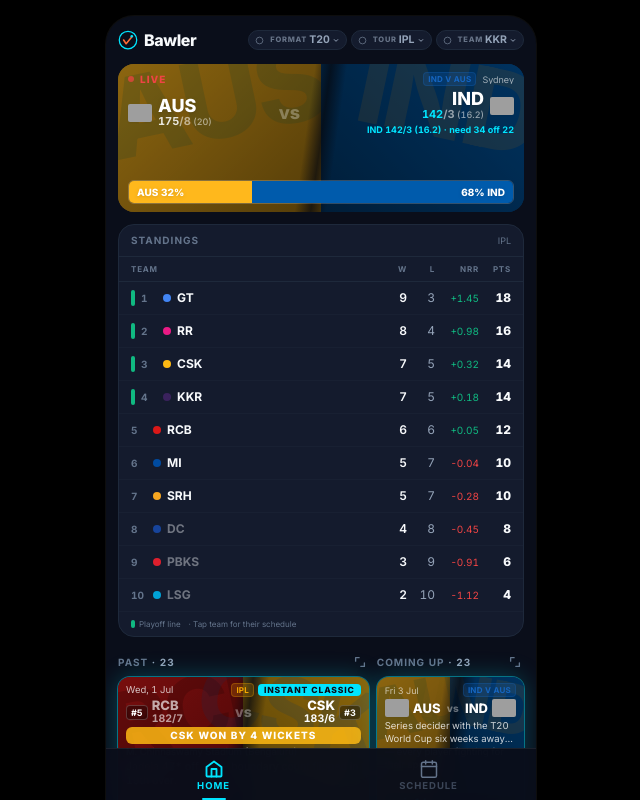
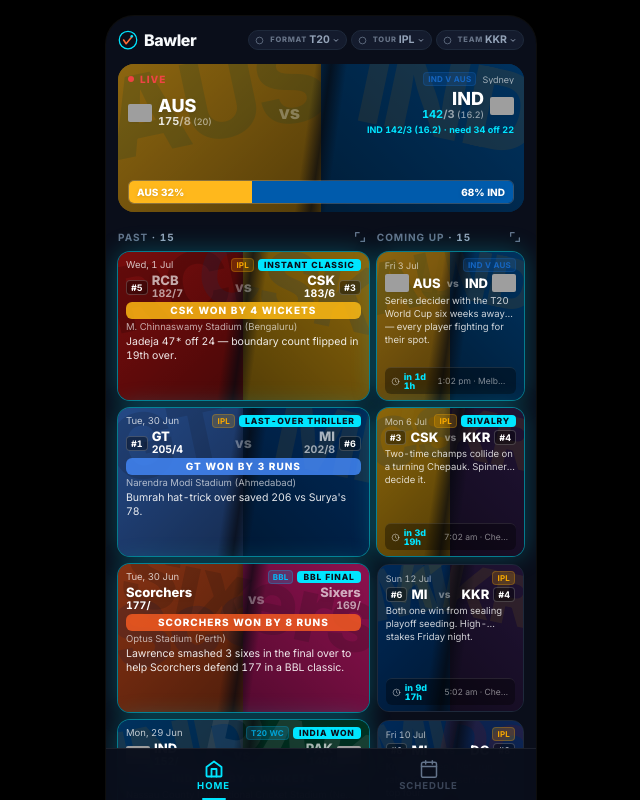
Before and after one commit to ishan401/bawler, a Next.js app: page / in a window 1280 px wide. Shown: the top 800 px of the page, without its empty margins (319-959 px from the left). Built offline with nearby package versions, Linux system fonts and the light colour scheme; grey boxes are pictures that could not be loaded.

Commit message:
Revert "feat: show league standings on home page below live carousel"
This reverts commit d804fffd7f7fc8832075a5104f886a4a5493c84a.

```diff
--- a/app/page.tsx
+++ b/app/page.tsx
@@ -12,7 +12,6 @@
 import { generatePastMatches, generateFutureMatches } from "@/lib/matchGenerator";
 import type { Match } from "@/lib/types";
 import LiveCarousel from "@/components/LiveCarousel";
-import MiniStandings from "@/components/MiniStandings";
 import { PastMatchCard, FutureMatchCard } from "@/components/MatchCard";
 
 
@@ -290,22 +289,6 @@
 
       <section className="mt-1">
         <LiveCarousel matches={byPopularity(ALL_LIVE_MATCHES)} nextMatch={byPopularity(ALL_UPCOMING_MATCHES)[0]} />
-        {/* Standings for any league/tournament that has a live match */}
-        {(() => {
-          const seen = new Set<string>();
-          const leagueComps = byPopularity(ALL_LIVE_MATCHES)
-            .filter(m => m.competition.type === "league" || m.competition.type === "international")
-            .map(m => m.competition)
-            .filter(c => { if (seen.has(c.id)) return false; seen.add(c.id); return true; });
-          if (leagueComps.length === 0) return null;
-          return (
-            <div className="mt-3 px-3 space-y-3">
-              {leagueComps.map(comp => (
-                <MiniStandings key={comp.id} competition={comp} />
-              ))}
-            </div>
-          );
-        })()}
       </section>
 
       {isBooting ? (
```
